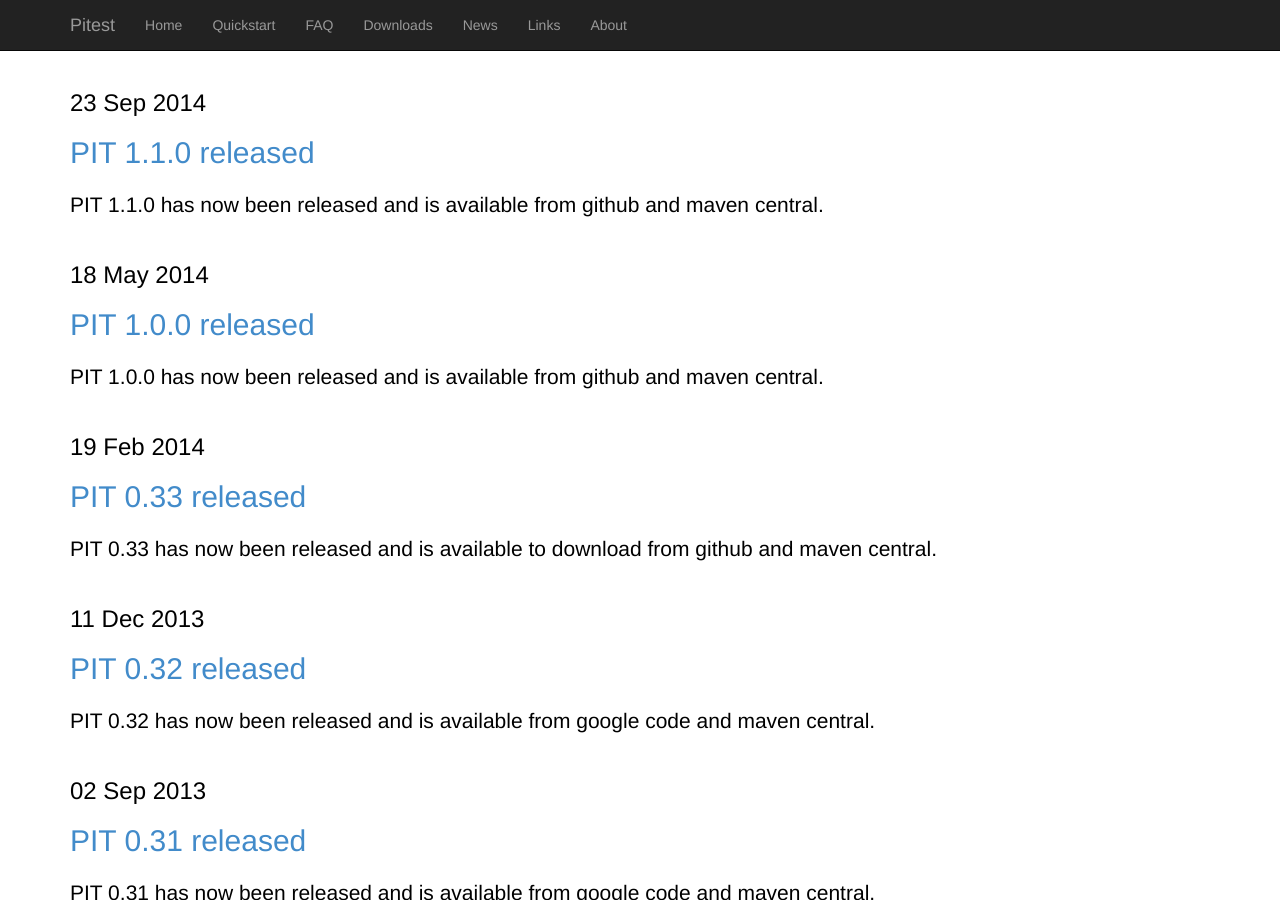
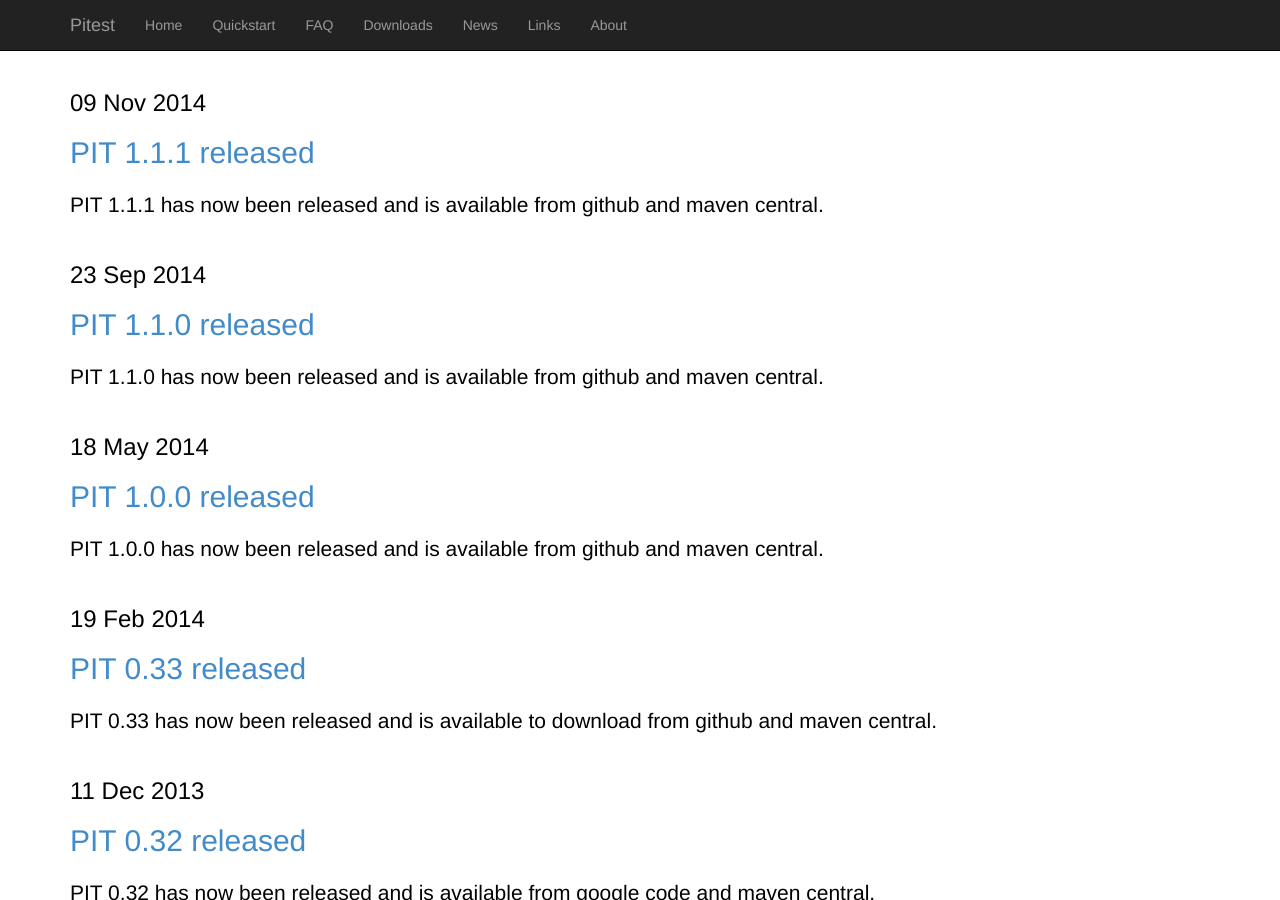
Before and after one commit to hcoles/pitest-site, a Jekyll site: the page built from pages/news.markdown, in a window 1280 px wide and 900 px high. Built offline with Jekyll 4.4.1, drawn with Linux system fonts in a browser that asks for light colours; Markdown is read by kramdown in place of the engine named in the settings; comment, search, counter and statistics services are not loaded.

Commit message:
release 1.1.1

```diff
--- a/_posts/2014-09-23-release_1.1.0.markdown
+++ b/_posts/2014-09-23-release_1.1.0.markdown
@@ -13,4 +13,4 @@
 
 See [1.1.0](https://github.com/hcoles/pitest/releases/tag/pitest-parent-1.1.0) for details
 
-This will be the last release to support running on a Java 5 JVM. The next release will requite Java 6 or above to run, but will continue to support Java 5 bytecode.
+This will be the last release to support running on a Java 5 JVM. The next release will require Java 6 or above to run, but will continue to support Java 5 bytecode.
--- /dev/null
+++ b/_posts/2014-11-09-release_1.1.1.markdown
@@ -0,0 +1,16 @@
+---
+title: PIT 1.1.1 released
+description: PIT 1.1.1 released
+tags: release
+layout: post
+---
+
+<!--permalink: /posts/2014/09/23/release_1.1.1-->
+
+PIT 1.1.1 has now been released and is available from github and maven central.
+
+<!-- more -->
+
+See [1.1.1](https://github.com/hcoles/pitest/releases/tag/pitest-parent-1.1.1) for details
+
+Amongst other changes this release drops support for running on a Java 5 JVM. Although projects compiled against Java 5 are still supported, a Java 6 or greater JVM is now required to run pitest.
```
